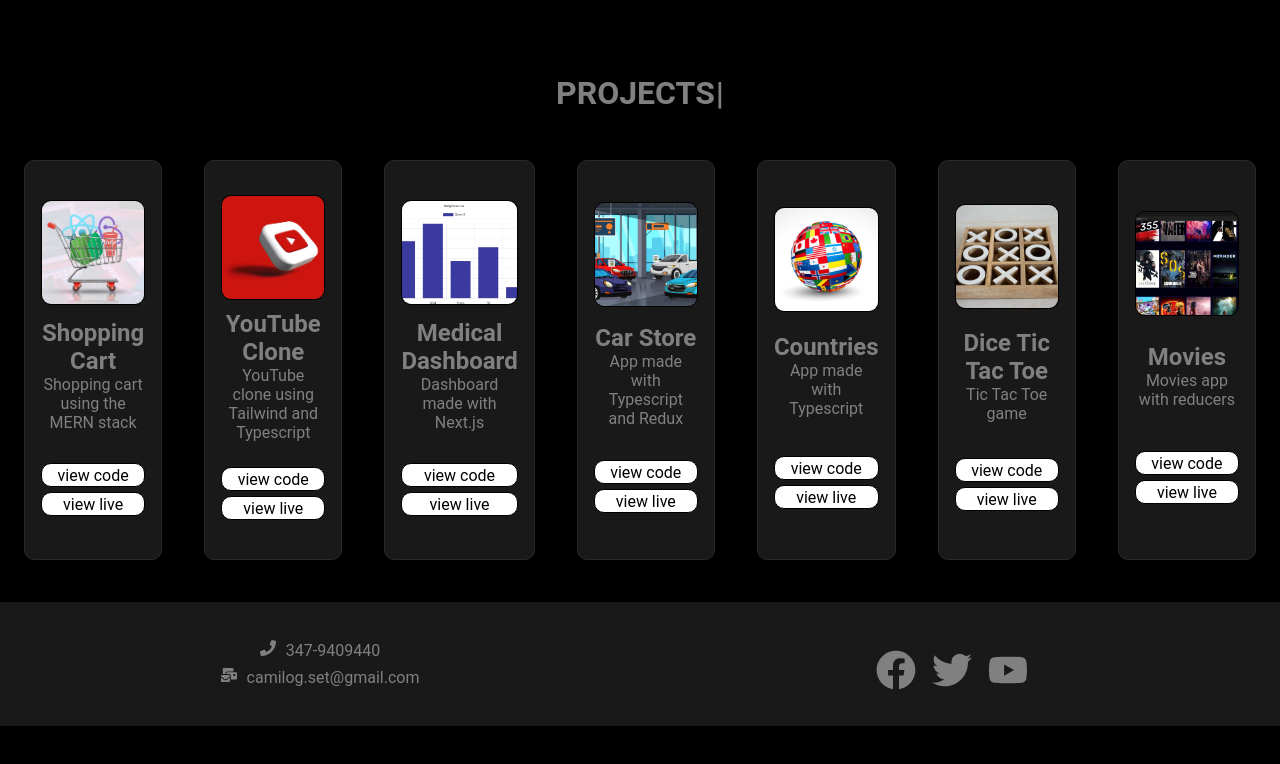
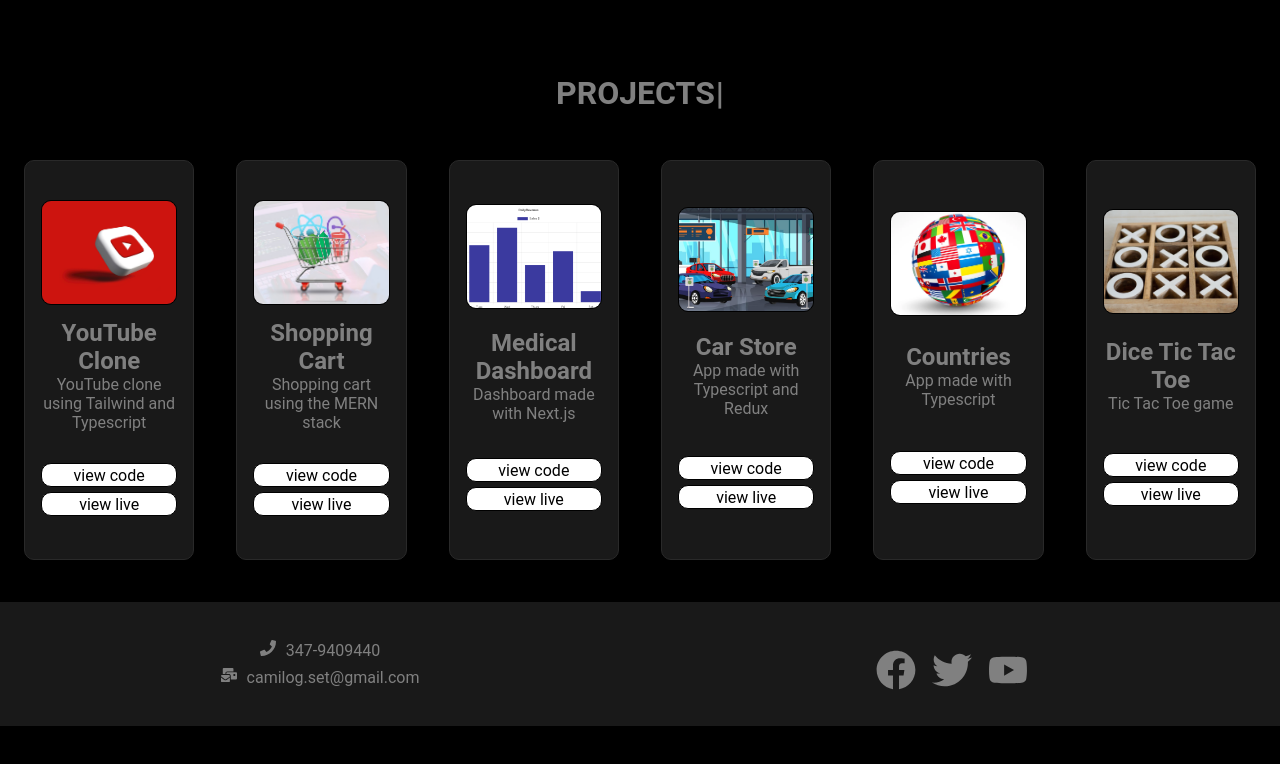
Before and after one commit to camoqq/Portfolio, a React (Create React App) app: page / in a window 1280 px wide. Shown: the top 764 px of the page. Built offline with nearby package versions, Linux system fonts and the light colour scheme.

Commit message:
Fixed order of cards

```diff
--- a/src/Components/List.js
+++ b/src/Components/List.js
@@ -1,4 +1,4 @@
-import pic5 from "../Pics/p5.webp";
+// import pic5 from "../Pics/p5.webp";
 import pic1 from "../Pics/p1.png";
 import pic3 from "../Pics/you.jpeg";
 import pic7 from "../Pics/p7.jpeg";
@@ -9,19 +9,19 @@ import pic2 from "../Pics/countries.jpeg";
 const listItems = [
   {
     id: 1,
+    title: "YouTube Clone",
+    desc: "YouTube clone using Tailwind and Typescript",
+    code: "https://github.com/camoqq/youtubeClone",
+    live: "https://youtube-clone-orpin-eight.vercel.app/",
+    image: pic3,
+  },
+  {
+    id: 2,
     title: "Shopping Cart",
     desc: "Shopping cart using the MERN stack",
     code: "https://github.com/camoqq/mern",
     live: "https://mern-o0ir.onrender.com/",
     image: pic6,
-  },
-  {
-    id: 2,
-    title: "YouTube Clone",
-    desc: "YouTube clone using Tailwind and Typescript",
-    code: "https://github.com/camoqq/youtubeClone",
-    live: "https://youtube-clone-orpin-eight.vercel.app/",
-    image: pic3,
   },
   {
     id: 3,
@@ -55,14 +55,14 @@ const listItems = [
     live: "https://camoqq.github.io/tic-tac-toe/",
     image: pic7,
   },
-  {
-    id: 7,
-    title: "Movies",
-    desc: "Movies app with reducers",
-    code: "https://github.com/camoqq/movies",
-    live: "https://camoqq.github.io/movies/",
-    image: pic5,
-  },
+  // {
+  //   id: 7,
+  //   title: "Movies",
+  //   desc: "Movies app with reducers",
+  //   code: "https://github.com/camoqq/movies",
+  //   live: "https://camoqq.github.io/movies/",
+  //   image: pic5,
+  // },
 ];
 
 export default listItems;
--- a/src/Components/Proj.css
+++ b/src/Components/Proj.css
@@ -88,6 +88,6 @@
 
 @media screen and (min-width: 1100px) {
   .project-container {
-    grid-template-columns: repeat(7, 1fr);
+    grid-template-columns: repeat(6, 1fr);
   }
 }
```
